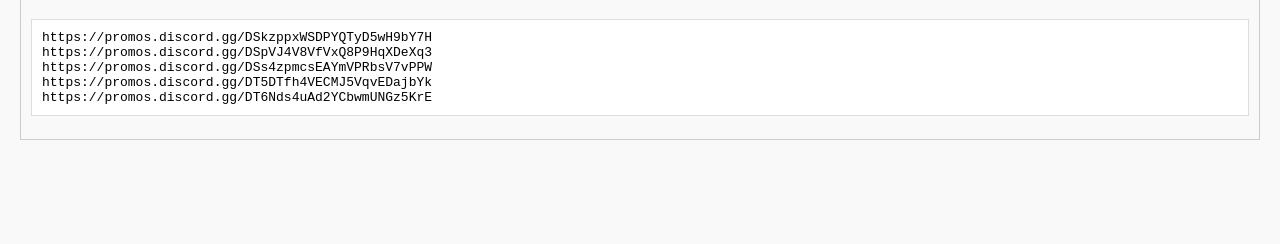
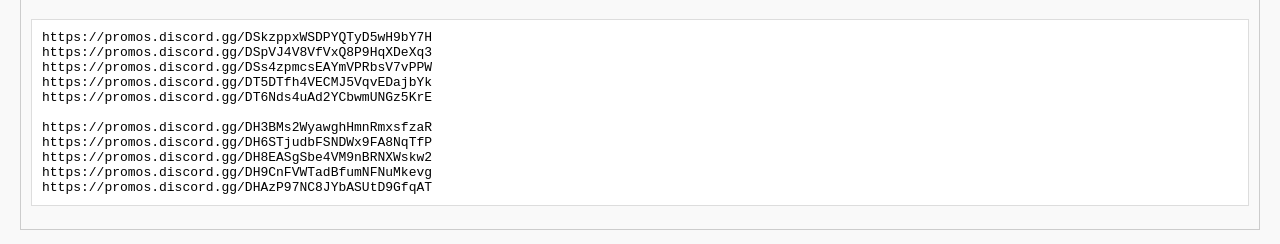
Before and after one commit to TilerFPS/gennitroskypanel, a plain HTML site: page index.html in a window 1280 px wide. Shown: the part 92-336 px from the top of the page. Drawn offline with Linux system fonts and the light colour scheme.

Commit message:
index.html

```diff
--- a/index.html
+++ b/index.html
@@ -29,6 +29,12 @@ https://promos.discord.gg/DSpVJ4V8VfVxQ8P9HqXDeXq3
 https://promos.discord.gg/DSs4zpmcsEAYmVPRbsV7vPPW
 https://promos.discord.gg/DT5DTfh4VECMJ5VqvEDajbYk
 https://promos.discord.gg/DT6Nds4uAd2YCbwmUNGz5KrE
+
+https://promos.discord.gg/DH3BMs2WyawghHmnRmxsfzaR
+https://promos.discord.gg/DH6STjudbFSNDWx9FA8NqTfP
+https://promos.discord.gg/DH8EASgSbe4VM9nBRNXWskw2
+https://promos.discord.gg/DH9CnFVWTadBfumNFNuMkevg
+https://promos.discord.gg/DHAzP97NC8JYbASUtD9GfqAT
 </pre>
 </body>
 </html>
```
